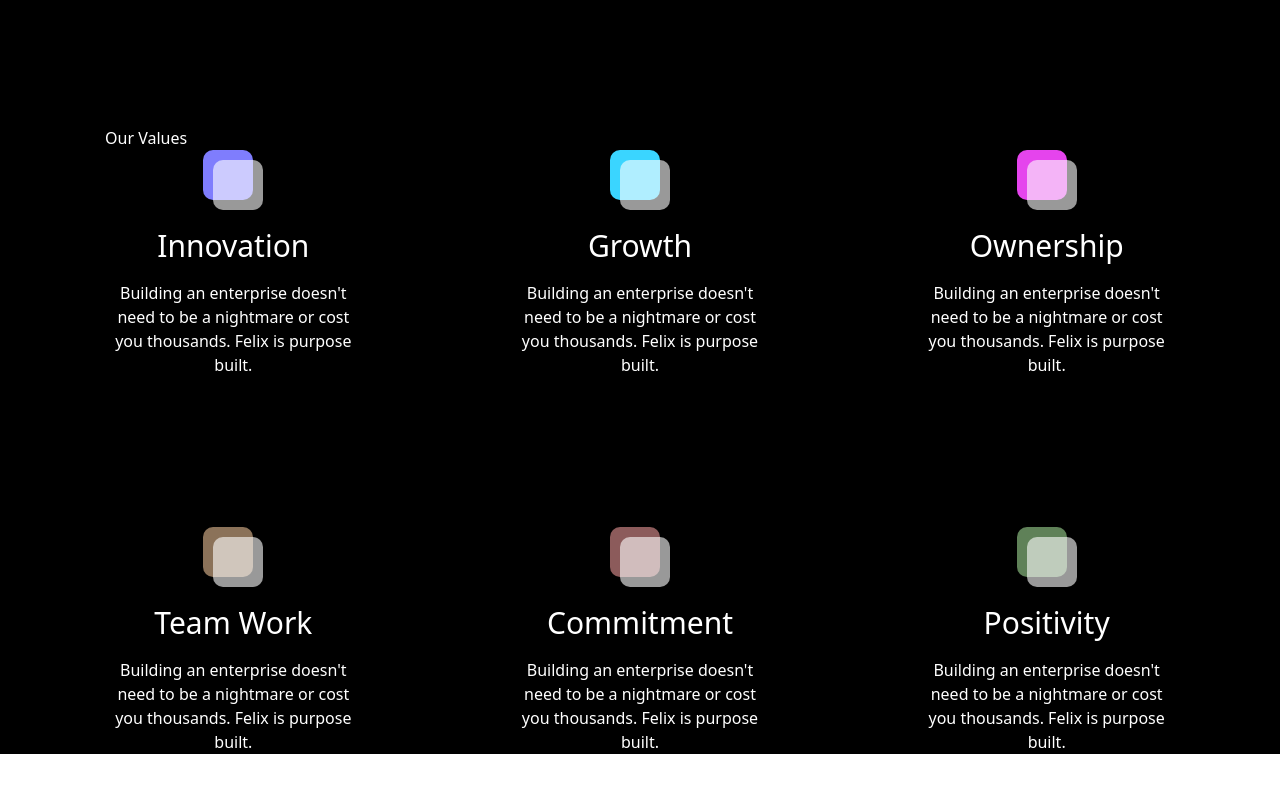
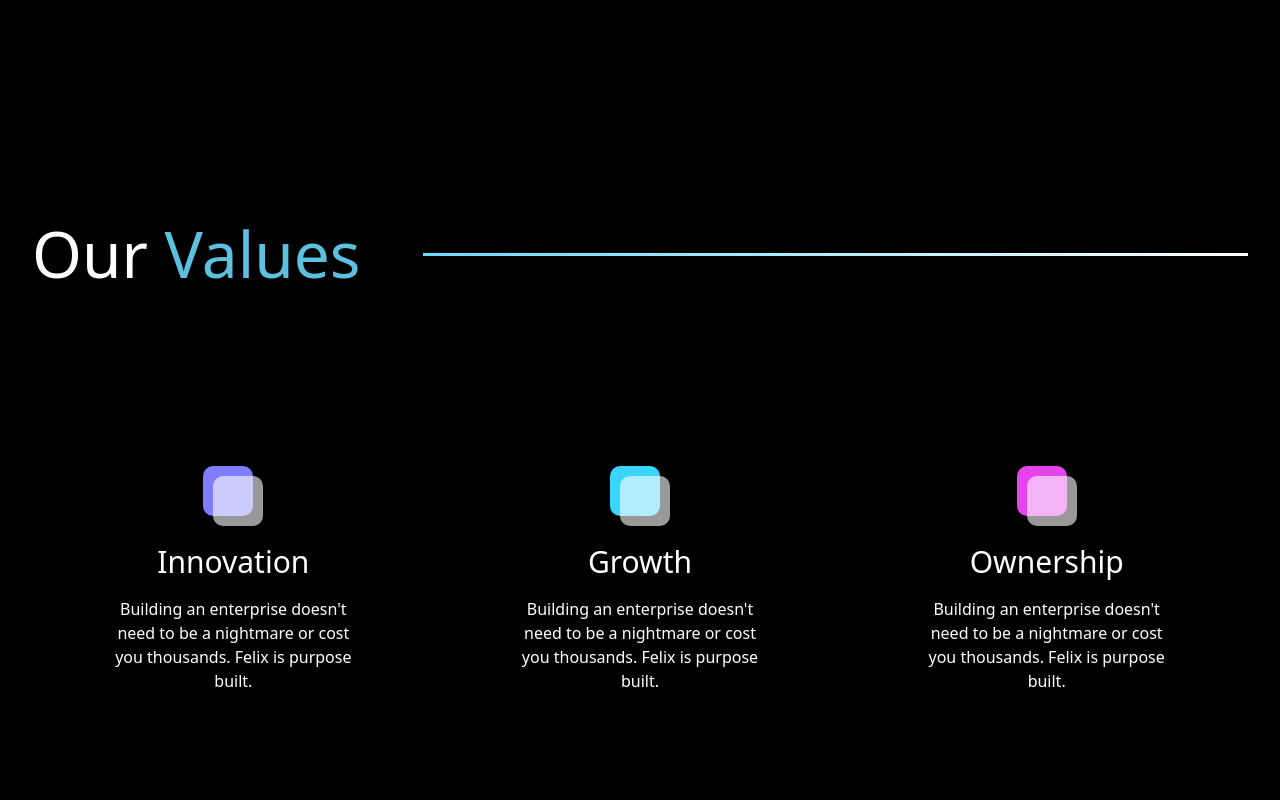
Before and after one commit to Upsurge-Tech/UpsurgeVite, a React (Vite) app in the folder upsurge/: page / in a window 1280 px wide. Shown: the part 3140-3940 px from the top of the page. Before the commit the page ends 3894 px from the top, so only its background shows below. Built offline with nearby package versions, Linux system fonts and the light colour scheme.

Commit message:
finish unanimated

```diff
--- a/upsurge/src/components/OurValues/index.jsx
+++ b/upsurge/src/components/OurValues/index.jsx
@@ -38,13 +38,21 @@ export default function OurValues() {
     },
   ]
   return (
-    <section className="bg-[black] text-white px-[2rem]">
+    <section className="bg-[black] text-white px-[2rem] py-[80px]">
+      <div className="max-w-[1400px] m-auto ">
+        <div className="flex items-center gap-[63px] pb-[164px]">
+          <h2 className="text-[64px]">
+            Our <span className="text-[#5cc0e0]">Values</span>{' '}
+          </h2>
+          <div className="flex-1 bg-gradient-to-r from-[#6adbfe] to-white h-[3px]"></div>
+        </div>
 
-      <div className="max-w-[1070px] m-auto ">
-
-        <h2>Our Values</h2>
-
-        <div className="grid grid-cols-1 md:grid-cols-2 lg:grid-cols-3 gap-[150px] ">
+        <div
+          className={`
+            grid grid-cols-1 md:grid-cols-2 lg:grid-cols-3 gap-[150px]
+            max-w-[1070px] m-auto
+        `}
+        >
           {values.map(({ color, title, content }) => (
             <ValueCard
               key={title}
```
